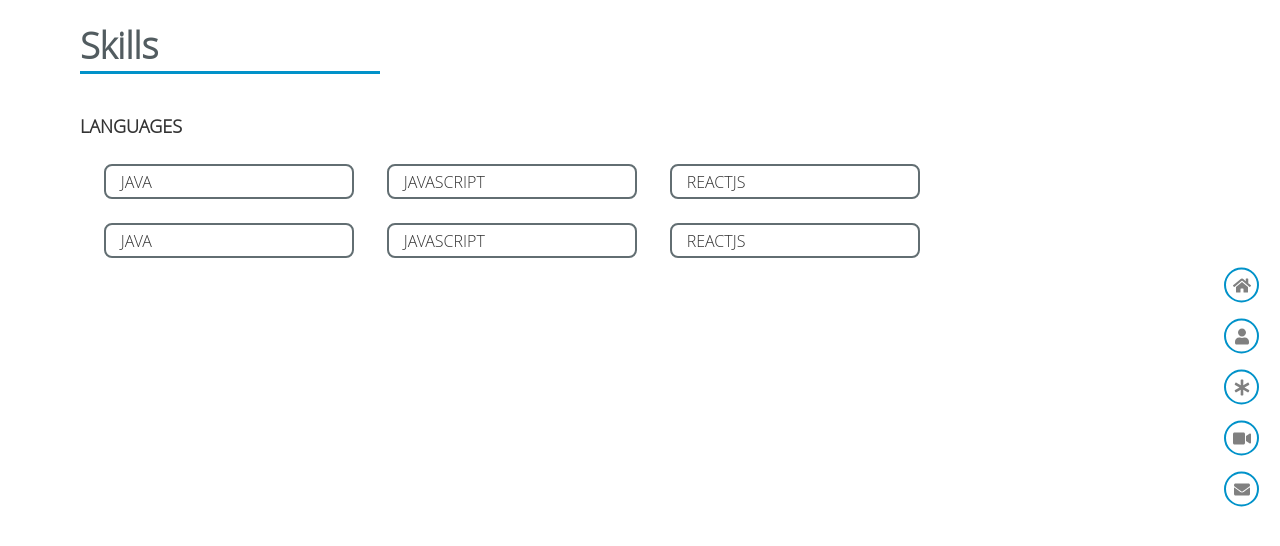
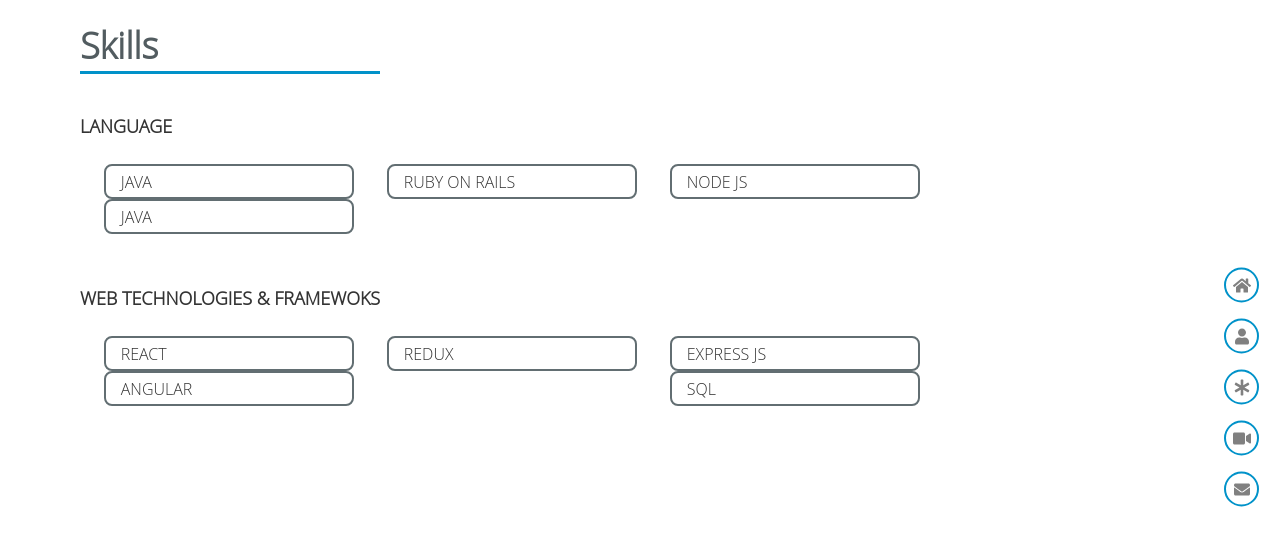
Before and after one commit to PriyanshuAgarwal/priyanshu_agarwal, a React (Create React App) app: page / in a window 1280 px wide. Both pictures are taken after a click on the item 1241 px from the left and 387 px from the top of the page. Shown: the top 546 px of the page. Built offline with nearby package versions, Linux system fonts and the light colour scheme.

Commit message:
Create component for group, list and items

```diff
--- a/package.json
+++ b/package.json
@@ -6,7 +6,8 @@
     "jquery": "^3.3.1",
     "react": "^16.4.2",
     "react-dom": "^16.4.2",
-    "react-scripts": "1.1.4"
+    "react-scripts": "1.1.4",
+    "underscore": "^1.9.1"
   },
   "scripts": {
     "start": "react-scripts start",
--- a/public/index.html
+++ b/public/index.html
@@ -6,7 +6,6 @@
     <meta name="theme-color" content="#000000">
     <link rel="stylesheet" href="https://maxcdn.bootstrapcdn.com/bootstrap/3.3.7/css/bootstrap.min.css">
     <script defer src="https://use.fontawesome.com/releases/v5.2.0/js/all.js" integrity="sha384-4oV5EgaV02iISL2ban6c/RmotsABqE4yZxZLcYMAdG7FAPsyHYAPpywE9PJo+Khy" crossorigin="anonymous"></script>
-    <!-- <script src="https://ajax.googleapis.com/ajax/libs/jquery/3.3.1/jquery.min.js"></script> -->
     <link rel="manifest" href="%PUBLIC_URL%/manifest.json">
     <link rel="shortcut icon" href="%PUBLIC_URL%/favicon.ico">
 
--- /dev/null
+++ b/src/components/skills/group.js
@@ -0,0 +1,51 @@
+import React, { Component } from 'react';
+import  '../../css/skill.css';
+import PropTypes from 'prop-types';
+import _ from 'underscore';
+import SkillList from './list';
+
+class SkillGroup extends Component {
+  constructor(props) {
+    super(props);
+
+    this.getSkillList = this.getSkillList.bind(this);
+   }
+
+   getSkillList() {
+       return _.map(this.props.skills, (value, key) => {
+            return (
+               <div className='skill-progress-list'>
+                    <SkillList
+                       skills={this.props.skills}
+                    />
+               </div>
+            )
+       })
+   }
+
+
+  render() {
+    return (
+      <div className="">
+        <div className='skill-desc-header'>
+            {this.props.title}
+        </div>
+        <div className='skill-desc'>
+            {/* {this.getSkillList()} */}
+
+                <SkillList
+                    skills={this.props.skills}
+                />
+
+        </div>
+      </div>
+    );
+  }
+}
+
+SkillGroup.propTypes = {
+    title: PropTypes.string,
+    skills: PropTypes.array
+}
+
+export default SkillGroup;
--- a/src/components/skills/index.js
+++ b/src/components/skills/index.js
@@ -1,6 +1,8 @@
 import React, { Component } from 'react';
 import  '../../css/skill.css';
 import $ from "jquery";
+import SkillGroup from './group';
+import _ from 'underscore';
 
 class Skill extends Component {
     constructor(props) {
@@ -10,11 +12,27 @@
         }
 
         this.fetchSkillData = this.fetchSkillData.bind(this);
+        this.getGroupData = this.getGroupData.bind(this);
     }
 
     fetchSkillData() {
         $.getJSON("skill.json", (response) => {
+            // console.log(response);
             this.setState({skills: response});
+        })
+    }
+
+    getGroupData() {
+       return _.map(this.state.skills, (value, key) => {
+            return (
+                <div className='skill-desc-ctn'>
+                    <SkillGroup
+                        title={key}
+                        key={key}
+                        skills={value}
+                    />
+                </div>
+                )
         })
     }
 
@@ -30,7 +48,10 @@
                     Skills
                 </div>
             </div>
-            <div className='skill-desc-ctn'>
+            {
+                this.getGroupData()
+            }
+            {/* <div className='skill-desc-ctn'>
                 <div className='skill-desc-header'>
                     Languages
                 </div>
@@ -58,7 +79,7 @@
                         </div>
                     </div>
                 </div>
-            </div>
+            </div> */}
         </div>
       );
     }
--- /dev/null
+++ b/src/components/skills/item.js
@@ -0,0 +1,25 @@
+import React, { Component } from 'react';
+import  '../../css/skill.css';
+import PropTypes from 'prop-types';
+
+class SkillItem extends Component {
+  constructor(props) {
+    super(props);
+  }
+
+  render() {
+    return (
+      <div className="skill-progress-item">
+        <span>{this.props.skillName}</span>
+      </div>
+    );
+  }
+}
+
+SkillItem.propTypes = {
+    skillName: PropTypes.string,
+    percentage: PropTypes.number
+
+}
+
+export default SkillItem;
--- /dev/null
+++ b/src/components/skills/list.js
@@ -0,0 +1,40 @@
+import React, { Component } from 'react';
+import  '../../css/skill.css';
+import SkillItem from './item';
+import PropTypes from 'prop-types';
+import _ from 'underscore';
+
+class SkillList extends Component {
+  constructor(props) {
+    super(props);
+
+    this.getItems = this.getItems.bind(this);
+  }
+
+  getItems() {
+    return _.map(this.props.skills, (value, key)=> {
+        return (
+            <SkillItem
+                skillName={value.name}
+                percentage={value.percentage}
+            />
+        )
+    })
+  }
+
+
+  render() {
+    return (
+        <div className='skill-progress-list'>
+            {this.getItems()}
+        </div>
+
+    );
+  }
+}
+
+SkillList.propTypes = {
+    skills: PropTypes.array
+}
+
+export default SkillList;
```
Also changed, not shown: 1 other file (tests, documents, lock files or other folders).
